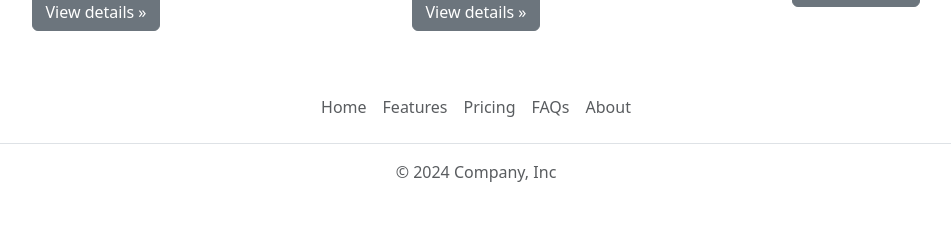
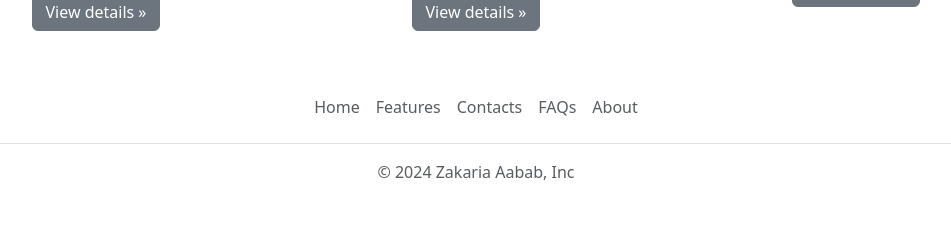
Before and after one commit to Tweek-byte/Quiz_Application_Project, a Django app: page / in a window 1280 px wide. Shown: the part 1001-1241 px from the top of the page, without its empty margins (164-1115 px from the left). Run offline with Django 5.2, Linux system fonts and the light colour scheme.

Commit message:
chore(front-end): edit footer content

```diff
--- a/templates/template_files/footer.html
+++ b/templates/template_files/footer.html
@@ -4,9 +4,9 @@
     <ul class="nav justify-content-center border-bottom pb-3 mb-3">
       <li class="nav-item"><a href="#" class="nav-link px-2 text-body-secondary">Home</a></li>
       <li class="nav-item"><a href="#" class="nav-link px-2 text-body-secondary">Features</a></li>
-      <li class="nav-item"><a href="#" class="nav-link px-2 text-body-secondary">Pricing</a></li>
+      <li class="nav-item"><a href="#" class="nav-link px-2 text-body-secondary">Contacts</a></li>
       <li class="nav-item"><a href="#" class="nav-link px-2 text-body-secondary">FAQs</a></li>
       <li class="nav-item"><a href="#" class="nav-link px-2 text-body-secondary">About</a></li>
     </ul>
-    <p class="text-center text-body-secondary">© 2024 Company, Inc</p>
+    <p class="text-center text-body-secondary">© 2024 Zakaria Aabab, Inc</p>
   </footer>
```
